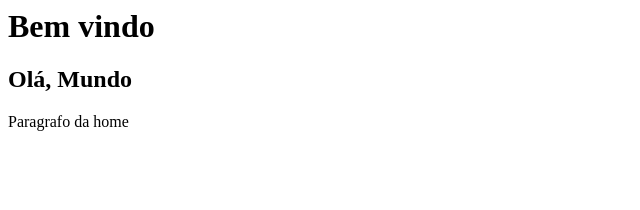
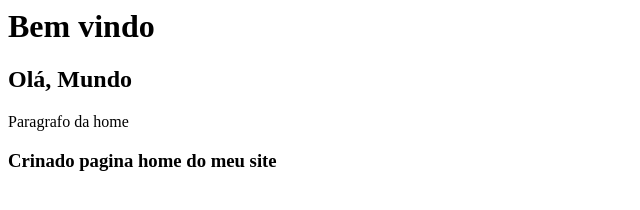
Before and after one commit to FDavidPereira/curso_github, a plain HTML site: page index.html in a window 1280 px wide. Shown: the whole page, without its empty margins (0-640 px from the left). Drawn offline with Linux system fonts and the light colour scheme.

Commit message:
Criando descrição na pagina home

```diff
--- a/index.html
+++ b/index.html
@@ -1,3 +1,5 @@
 <h1>Bem vindo</h1>
 <h2>Olá, Mundo</h2>
 <p>Paragrafo da home</p>
+
+<h3>Crinado pagina home do meu site</h3>
```
